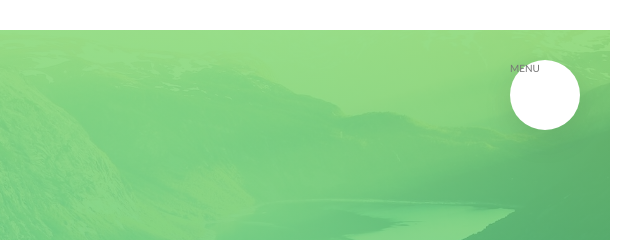
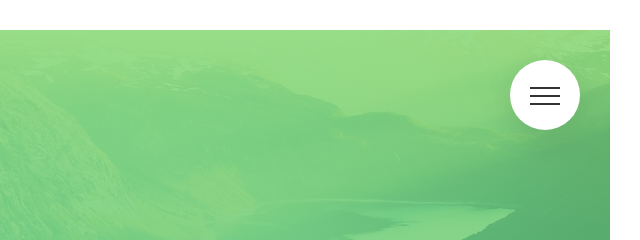
Before and after one commit to pedrotorreao/html-css-projects, a website: page natours/index.html in a window 1280 px wide. Shown: the top 240 px of the page, 640-1280 px from the left. Drawn offline with Linux system fonts and the light colour scheme.

Commit message:
adding the navigation pt3

```diff
--- a/natours/index.html
+++ b/natours/index.html
@@ -18,7 +18,9 @@
         <div class="navigation">
             <input type="checkbox" class="navigation__checkbox" id="navi-toggle">
 
-            <label for="navi-toggle" class="navigation__button">MENU</label>
+            <label for="navi-toggle" class="navigation__button">
+                <span class="navigation__icon">&nbsp;</span>
+            </label>
 
             <div class="navigation__background">&nbsp;</div>
 
--- a/natours/sass/layout/_navigation.scss
+++ b/natours/sass/layout/_navigation.scss
@@ -14,6 +14,8 @@
         right: 6rem;
         z-index: 2000;
         box-shadow: 0 1rem 3rem rgba($color-black, .1);
+        text-align: center;
+        cursor: pointer;
     }
 
     &__background {
@@ -97,4 +99,51 @@
         opacity: 1;
         width: 100%;
     }
+
+    &__icon {
+        position: relative;
+        margin-top: 3.5rem;
+
+        &,
+        &::before,
+        &::after {
+            width: 3rem;
+            height: 2px;
+            background-color: $color-grey-dark-3;
+            display: inline-block;
+        }
+
+        &::before,
+        &::after {
+            content: "";
+            position: absolute;
+            left: 0;
+            transition: all .2s;
+        }
+
+        &::before { top: -.8rem; }
+        &::after { top: .8rem; }
+    }
+
+    &__button:hover &__icon::before {
+        top: -1rem;
+    }
+
+    &__button:hover &__icon::after {
+        top: 1rem;
+    }
+
+    &__checkbox:checked + &__button &__icon {
+        background-color: transparent;
+    }
+
+    &__checkbox:checked + &__button &__icon::before {
+        top: 0;
+        transform: rotate(135deg);
+    }
+
+    &__checkbox:checked + &__button &__icon::after {
+        top: 0;
+        transform: rotate(-135deg);
+    }
 }
```
Also changed, not shown: natours/css/style.css.
